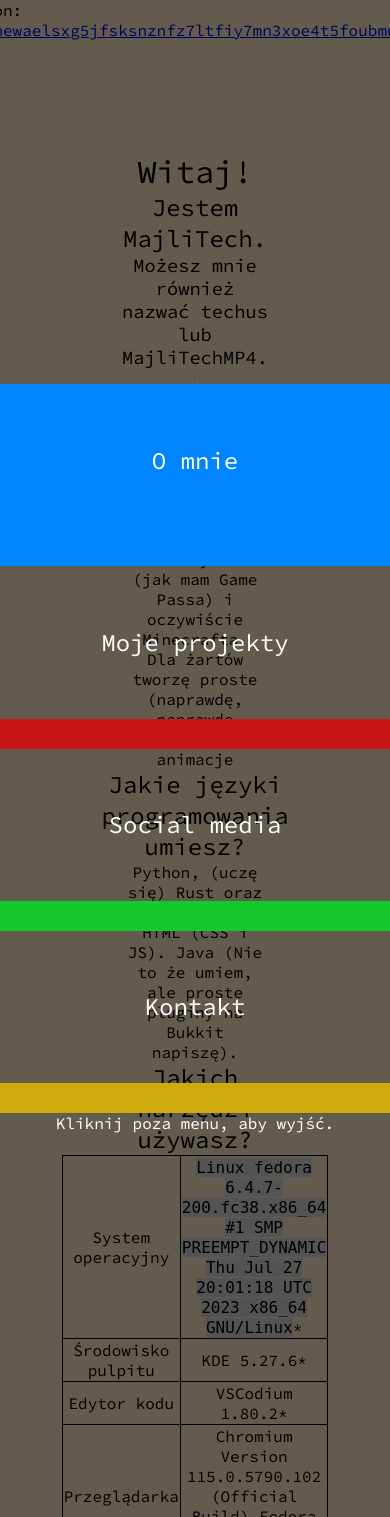
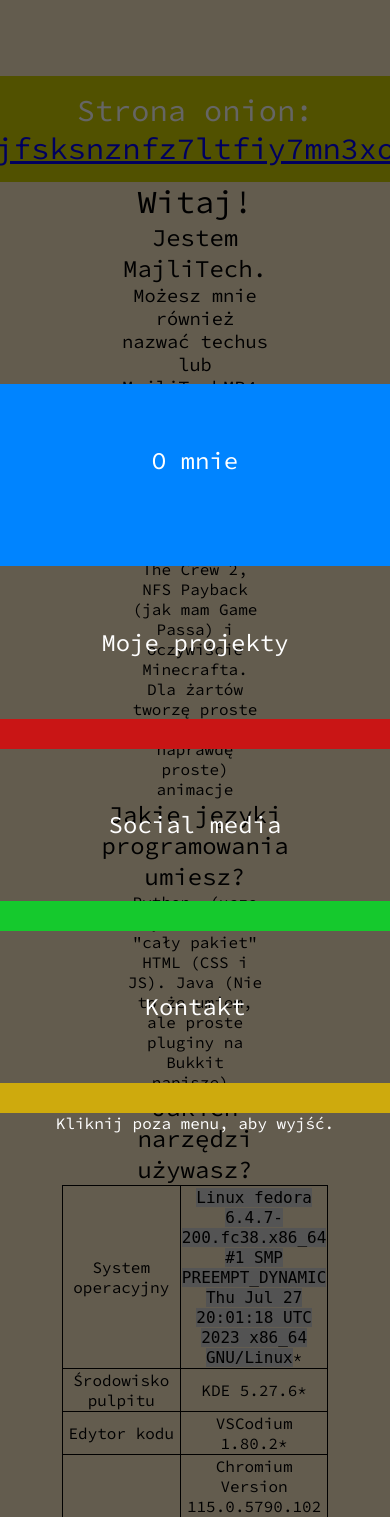
Before and after one commit to MajliTech/website, a Flask app: page / in a window 390 px wide. Run offline with Flask 3, Linux system fonts and the light colour scheme.

Commit message:
added onion site

```diff
--- a/src/static/index.css
+++ b/src/static/index.css
@@ -8,9 +8,7 @@ html {
 
 #header {
     background-color: rgba(0, 0, 0, 0.603);
-    /* background-color: rgb(0, 132, 255); */
     width: 100%;
-    /* height: 10vh; */
     display: flex;
     flex-direction: row;
     color: white;
@@ -20,9 +18,22 @@ html {
     top: 0;
     align-items: center;
 }
+
 #undercontent {
-	position: absolute
+    position: fixed;
+    display: flex;
+    align-items: center;
+    justify-content: center;
+    margin-top: 8vh;
+    z-index: 2;
+    background-color: rgb(206, 206, 0);
+    width: 100%;
+    text-align: center;
+    /* padding: 15px; */
+    height: 7vh;
+    color: white;
 }
+
 .btn[data-selected=true] {
     background-color: var(--color);
 }
@@ -61,7 +72,7 @@ html {
 }
 
 :root {
-    --spacer: 8vh;
+    --spacer: 15vh;
 }
 
 
@@ -77,8 +88,15 @@ body {
 
 @media (max-width : 770px) {
     :root {
-        --spacer: 5vh;
+        --spacer: 7vh;
 
+    }
+
+    #undercontent {
+        z-index: 0;
+        position: absolute;
+        margin-top: 5vh;
+        font-size: 2vh;
     }
 
     #header {
@@ -97,17 +115,21 @@ body {
         display: flex;
     }
 }
+
 #content {
     text-align: center;
     margin-top: var(--spacer);
     padding: 5vh;
     display: flex;
     flex-direction: column;
-    align-items: center;                                    width: 75%;
+    align-items: center;
+    width: 75%;
 }
-#content::after{
-	content: var(--spacer)
+
+#content::after {
+    content: var(--spacer)
 }
+
 td {
     width: 50%
 }
@@ -146,6 +168,7 @@ code {
     min-width: 230px;
     max-width: 270px;
 }
+
 .openingh {
     padding: 5px 16px;
     font-family: 'Mona Sans';
```
